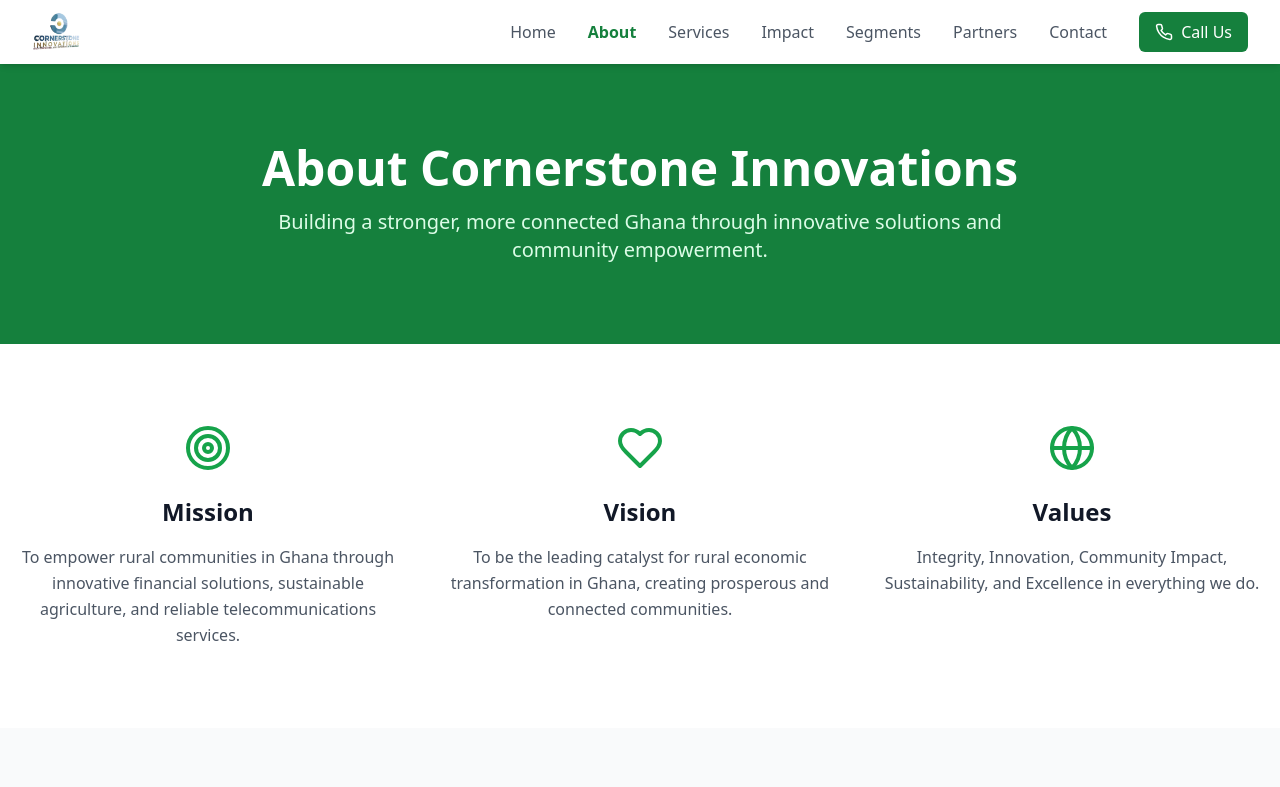
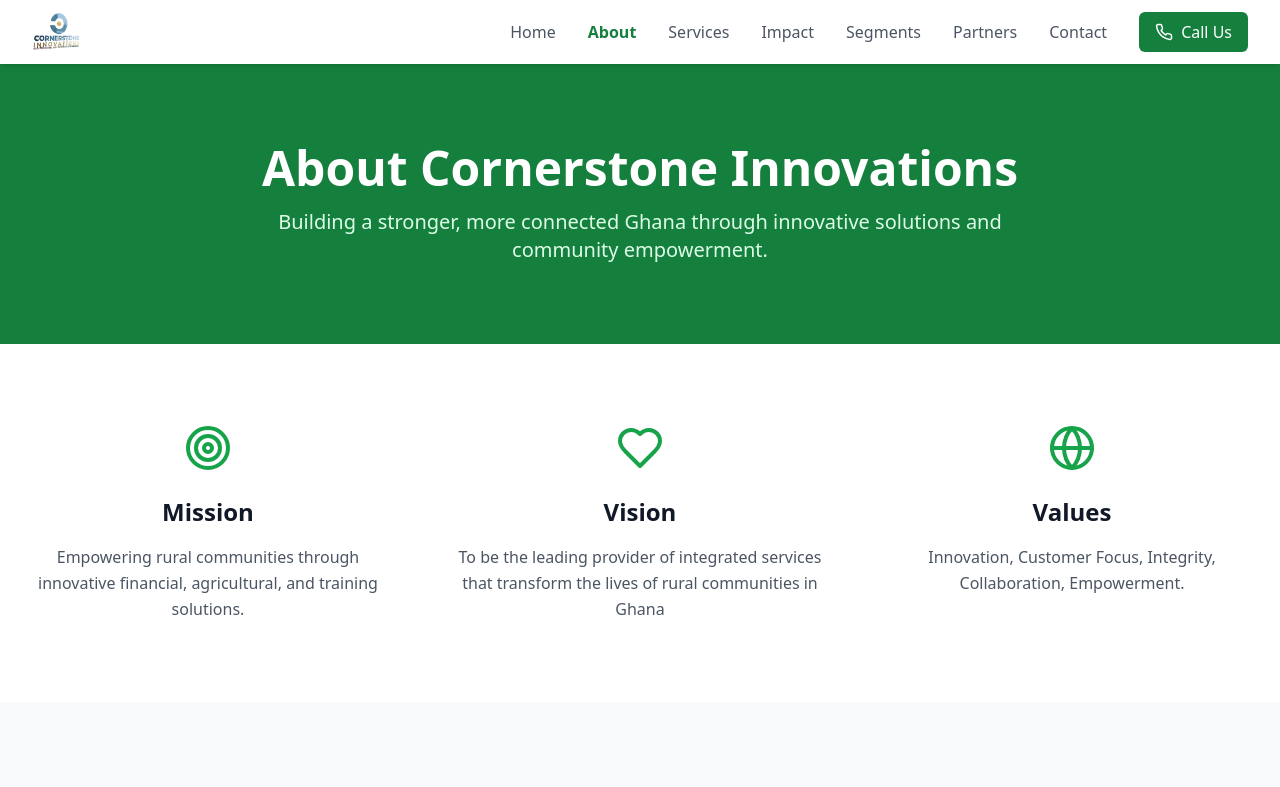
Before and after one commit to Redemption19/c-stone, a React (Vite) app: page /about in a window 1280 px wide. Shown: the top 787 px of the page. Built offline with nearby package versions, Linux system fonts and the light colour scheme.

Commit message:
"Updated mission, vision, and values descriptions in Mission.tsx"

```diff
--- a/src/components/about/Mission.tsx
+++ b/src/components/about/Mission.tsx
@@ -7,19 +7,19 @@ const Mission = () => {
       icon: <Target className="w-12 h-12 text-green-600" />,
       title: 'Mission',
       description:
-        'To empower rural communities in Ghana through innovative financial solutions, sustainable agriculture, and reliable telecommunications services.',
+        'Empowering rural communities through innovative financial, agricultural, and training solutions.',
     },
     {
       icon: <Heart className="w-12 h-12 text-green-600" />,
       title: 'Vision',
       description:
-        'To be the leading catalyst for rural economic transformation in Ghana, creating prosperous and connected communities.',
+        'To be the leading provider of integrated services that transform the lives of rural communities in Ghana',
     },
     {
       icon: <Globe className="w-12 h-12 text-green-600" />,
       title: 'Values',
       description:
-        'Integrity, Innovation, Community Impact, Sustainability, and Excellence in everything we do.',
+        'Innovation, Customer Focus, Integrity, Collaboration, Empowerment.',
     },
   ];
 
```
